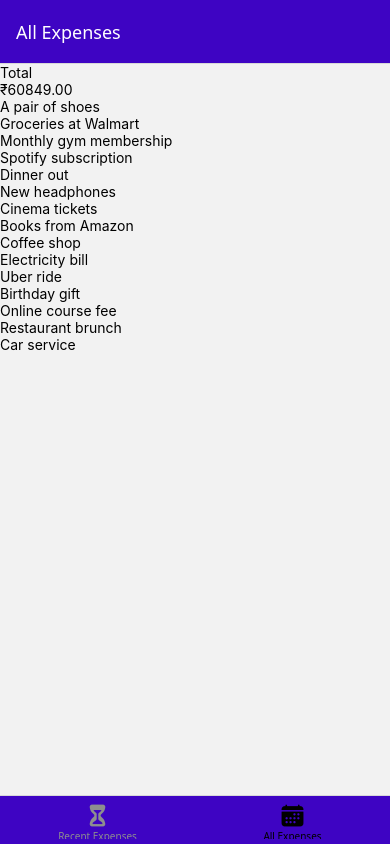
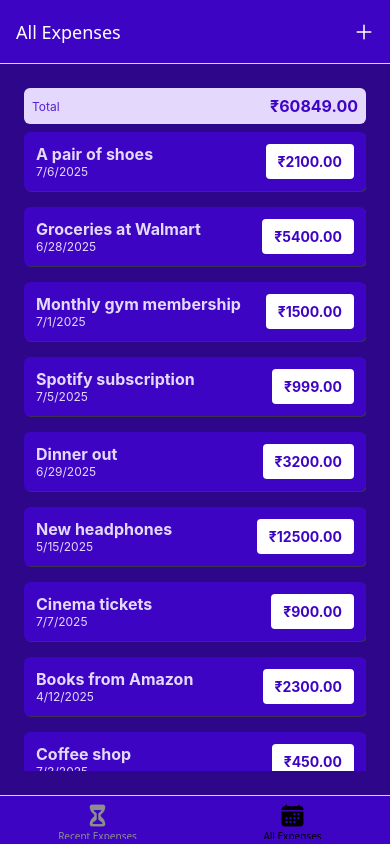
Before and after one commit to sahilforkshere/FinFlow_ReactNative, a React Native app: screen /AllExpenses in a window 390 px wide. Built offline with nearby package versions, Linux system fonts and the light colour scheme.

Commit message:
Icon Button and more styling

```diff
--- a/App.js
+++ b/App.js
@@ -8,6 +8,7 @@ import RecentExpenses from './screens/RecentExpenses';
 import AllExpenses from './screens/AllExpenses';
 import { GlobalStyles } from './constants/styles';
 import {Ionicons} from '@expo/vector-icons'
+import IconButton from './components/ui/IconButton';
 
 const Stack=createNativeStackNavigator();
 const Bottom=createBottomTabNavigator();
@@ -17,7 +18,12 @@ function ExpensesOverview() {
       headerStyle:{backgroundColor:GlobalStyles.colors.primary500},
       headerTintColor:'white',
       tabBarStyle:{backgroundColor:GlobalStyles.colors.primary500},
-      tabBarActiveTintColor:{backgroundColor :GlobalStyles.accent500}
+      tabBarActiveTintColor:{backgroundColor :GlobalStyles.accent500},
+      headerRight:({tintColor})=>{
+        return <IconButton name="add" size={24} color={tintColor} onPress={()=>{
+
+        }}/>
+      }
     }
   }>
     <Bottom.Screen name='RecentExpenses'component={RecentExpenses}
--- /dev/null
+++ b/components/ExpensesOutput/ExpenseItem.js
@@ -0,0 +1,72 @@
+import React from 'react';
+import { Pressable, StyleSheet, Text, View } from 'react-native';
+import { GlobalStyles } from '../../constants/styles';
+
+function ExpenseItem({ description, date, amount }) {
+  function expensePressHandler(){
+
+  }
+  return (
+    <Pressable style={({ pressed }) => pressed && styles.pressed} onPress={expensePressHandler}>
+      <View style={styles.item}>
+        <View style={styles.textContainer}>
+          <Text style={[styles.description, styles.textBase]}>
+            {description}
+          </Text>
+          <Text style={[styles.date, styles.textBase]}>
+            {date.toLocaleDateString()}
+          </Text>
+        </View>
+        <View style={styles.amountContainer}>
+          <Text style={styles.amount}>₹{amount.toFixed(2)}</Text>
+        </View>
+      </View>
+    </Pressable>
+  );
+}
+
+export default ExpenseItem;
+
+const styles = StyleSheet.create({
+
+  pressed: {
+    opacity: 0.75,
+  },
+  item: {
+    padding: 12,
+    marginVertical: 8,
+    backgroundColor: GlobalStyles.colors.primary500,
+    flexDirection: 'row',
+    justifyContent: 'space-between',
+    borderRadius: 6,
+    elevation: 3,
+    shadowColor: GlobalStyles.colors.gray500,
+    shadowOffset: { width: 1, height: 1 },
+  },
+  textContainer: {
+    flexDirection: 'column',
+    justifyContent: 'center',
+  },
+  textBase: {
+    color: GlobalStyles.colors.primary50,
+  },
+  description: {
+    fontSize: 16,
+    fontWeight: 'bold',
+  },
+  date: {
+    fontSize: 12,
+  },
+  amountContainer: {
+    paddingHorizontal: 12,
+    paddingVertical: 4,
+    backgroundColor: 'white',
+    justifyContent: 'center',
+    alignItems: 'center',
+    borderRadius: 4,
+  },
+  amount: {
+    color: GlobalStyles.colors.primary500,
+    fontWeight: 'bold',
+  },
+});
--- a/components/ExpensesOutput/ExpensesList.js
+++ b/components/ExpensesOutput/ExpensesList.js
@@ -1,8 +1,9 @@
 import React from 'react'
 import { FlatList, Text } from 'react-native'
+import ExpenseItem from './ExpenseItem'
 
 function renderExpenseItem(itemData) {
-    return <Text>{itemData.item.description}</Text>
+    return <ExpenseItem description={itemData.item.description} amount={itemData.item.amount} date={itemData.item.date}/>
 }
 
 function ExpensesList({ expenses }) {
--- a/components/ExpensesOutput/ExpensesOutput.js
+++ b/components/ExpensesOutput/ExpensesOutput.js
@@ -1,17 +1,26 @@
-import { FlatList, Text, View } from "react-native"
+import { FlatList, StyleSheet, Text, View } from "react-native"
 import ExpensesSummary from "./ExpensesSummary"
 import ExpensesList from "./ExpensesList"
 import { DUMMY_EXPENSES } from "../../data/dummy_expenses"
+import { GlobalStyles } from "../../constants/styles"
 
 
 
 
 
 function ExpensesOutput({ expenses,expensesPeriod }) {
-    return <View>
+    return <View style={styles.container}>
         <ExpensesSummary expenses={DUMMY_EXPENSES}  periodName={expensesPeriod}/>
         <ExpensesList expenses={DUMMY_EXPENSES} />
     </View>
 }
 
-export default ExpensesOutput
+export default ExpensesOutput;
+
+const styles=StyleSheet.create({
+    container:{
+        flex:1,
+        padding:24,
+        backgroundColor:GlobalStyles.colors.primary700
+    }
+})
--- a/components/ExpensesOutput/ExpensesSummary.js
+++ b/components/ExpensesOutput/ExpensesSummary.js
@@ -1,19 +1,42 @@
 import React from 'react'
-import { View,Text } from 'react-native';
+import { View,Text, StyleSheet } from 'react-native';
 import { DUMMY_EXPENSES } from '../../data/dummy_expenses';
+import { GlobalStyles } from '../../constants/styles';
 
 function ExpensesSummary({expenses,periodName}) {
     const expensesSum=expenses.reduce((sum,expense)=>{
   return sum+expense.amount
     },0);
-  return  <View>
-              <Text>
+  return  <View style={styles.container}>
+              <Text style={styles.period}>
                   {periodName}
               </Text>
-              <Text>
+              <Text style={styles.sum}>
                 ₹{expensesSum.toFixed(2)}
               </Text>
           </View>
 }
 
-export default ExpensesSummary
+export default ExpensesSummary;
+
+const styles=StyleSheet.create({
+    container:{
+        padding:8,
+        backgroundColor:GlobalStyles.colors.primary50,
+        borderRadius:6,
+        flexDirection:'row',
+        justifyContent:'space-between',
+        alignItems:'center'
+    },
+    period:{
+        fontSize:12,
+        color:GlobalStyles.colors.primary400,
+
+    },
+    sum:{
+        fontSize:16,
+        fontWeight:'bold',
+        color:GlobalStyles.colors.primary500
+    }
+
+})
--- /dev/null
+++ b/components/ui/IconButton.js
@@ -0,0 +1,25 @@
+import { Pressable, StyleSheet, View } from "react-native";
+import {Ionicons} from '@expo/vector-icons'
+
+function IconButton({name,size,color,onPress}) {
+    return <Pressable onPress={onPress} style={({pressed})=>pressed && styles.pressed}>
+        <View style={styles.buttonContainer}>
+            <Ionicons name={name} size={size} color={color} />
+        </View>
+    </Pressable>
+}
+
+
+export default IconButton;
+
+
+const styles=StyleSheet.create({
+    buttonContainer:{
+        borderRadius:24,
+        padding:6,
+        margin:8
+    },
+    pressed:{
+        opacity:0.75
+    }
+})
--- a/screens/ManageExpense.js
+++ b/screens/ManageExpense.js
@@ -2,9 +2,7 @@ import React from 'react'
 import { Text } from 'react-native'
 
 function ManageExpense() {
-  return <Text>
-    Manage Expense
-  </Text>
+  return
 }
 
 export default ManageExpense
```
